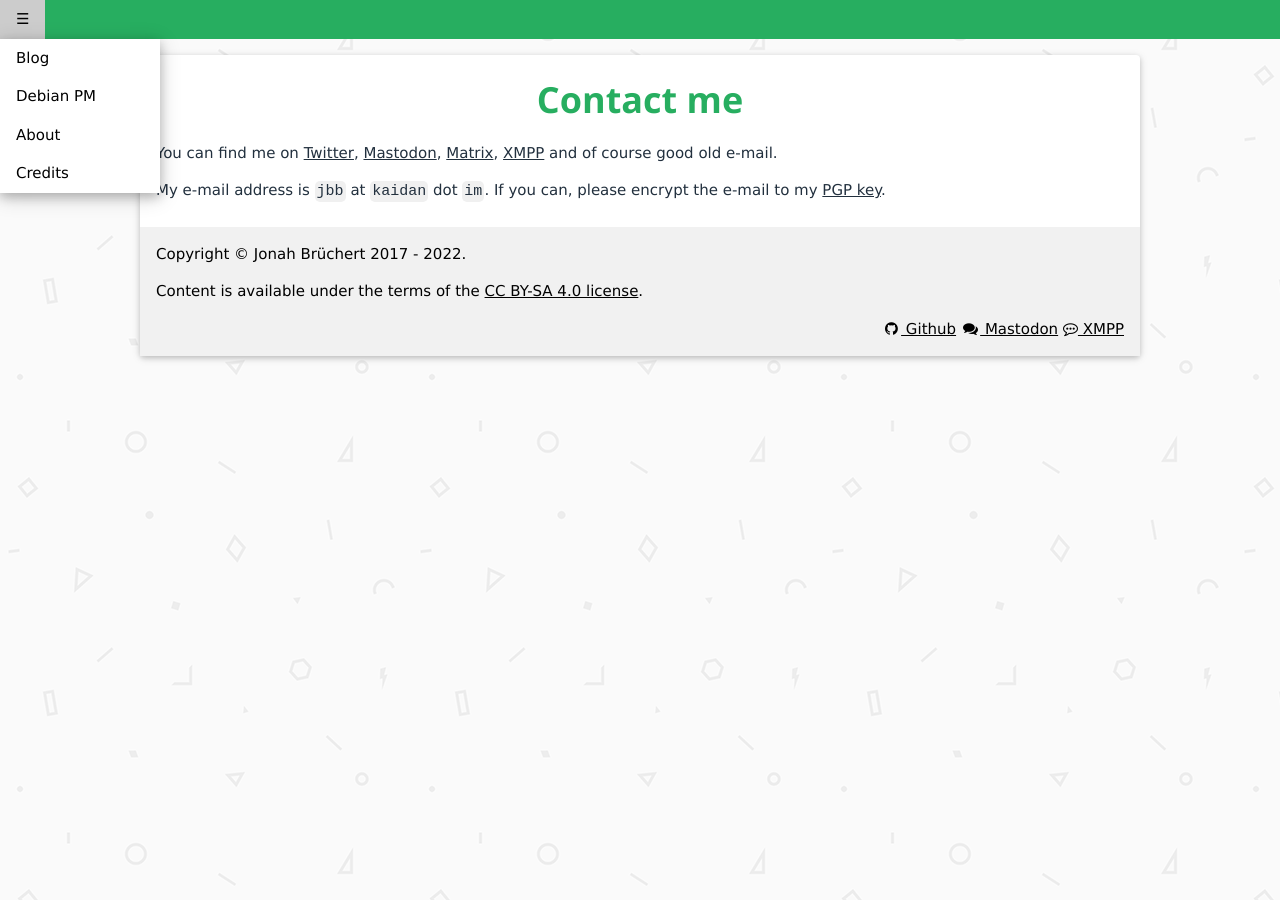
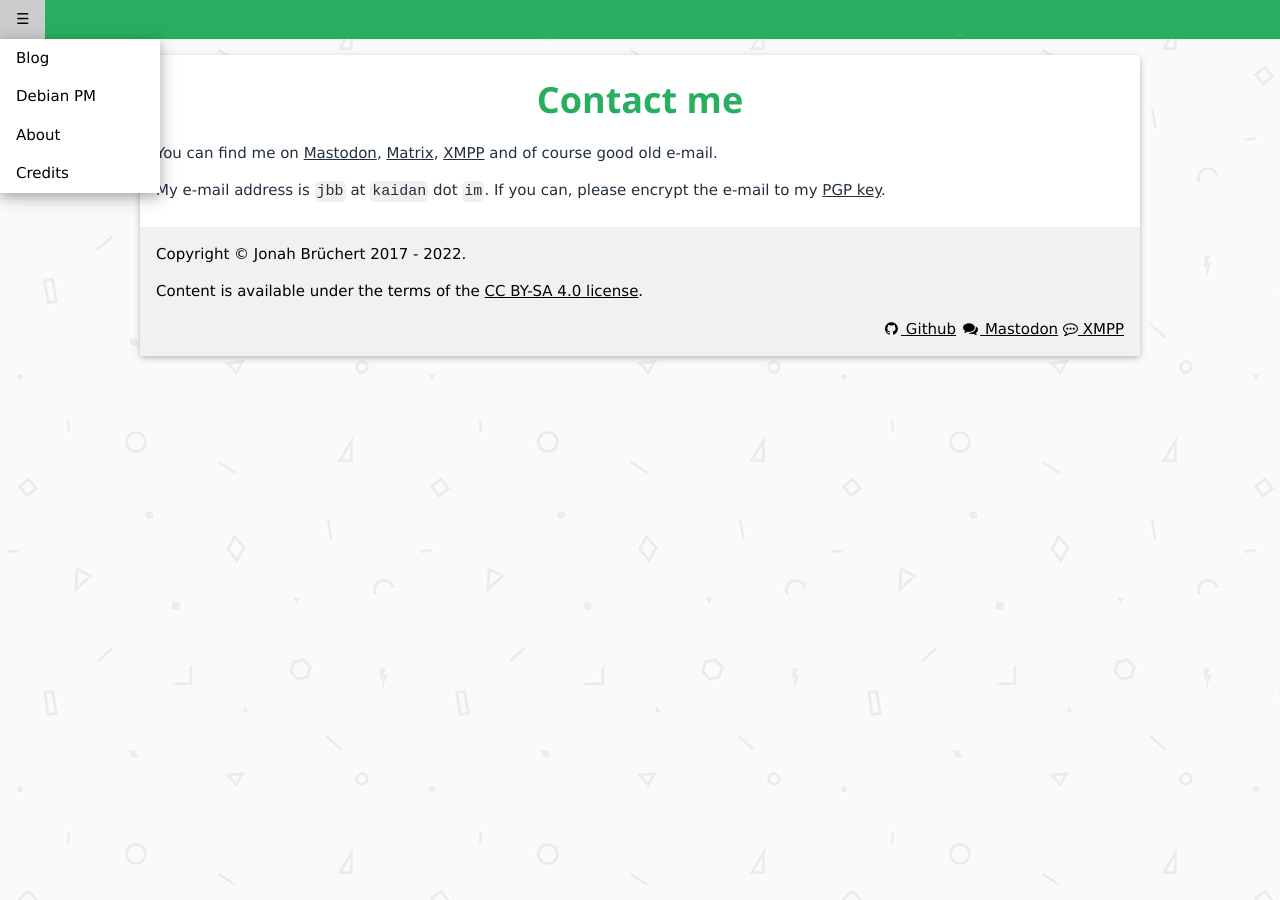
Before and after one commit to jbbgameich/jbbgameich.github.io, a Jekyll site: the page built from about.md, in a window 1280 px wide. Built offline with Jekyll 4.4.1, drawn with Linux system fonts in a browser that asks for light colours.

Commit message:
about: Temporarily disable twitter
Since I don't want the Sommerfahrt participants to contact me there.

```diff
--- a/about.md
+++ b/about.md
@@ -5,7 +5,7 @@
 ---
 
 You can find me on
-[Twitter](https://twitter.com/netz_kater),
+<!-- [Twitter](https://twitter.com/netz_kater), -->
 [Mastodon](https://social.tchncs.de/@jbb),
 [Matrix](https://matrix.to/#/@jbb:matrix.org),
 [XMPP](https://i.kaidan.im/#jbb@kaidan.im) and of course good old e-mail.
```
